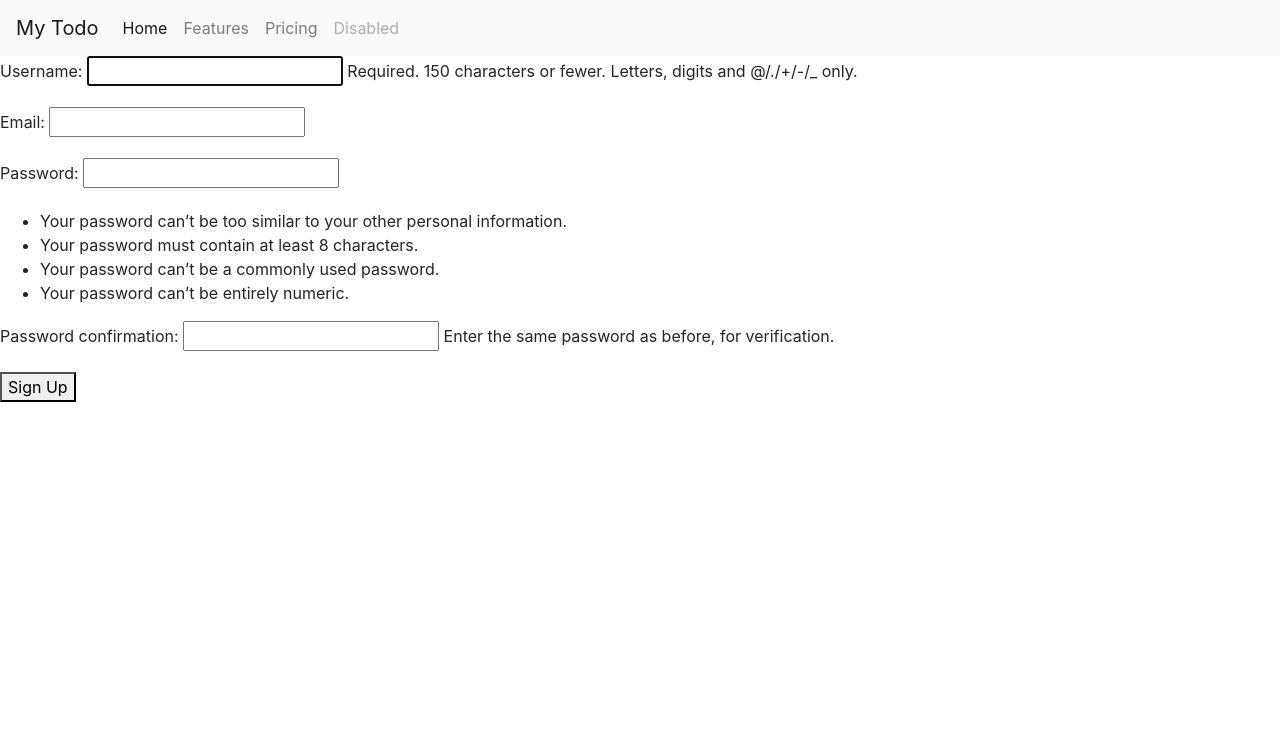
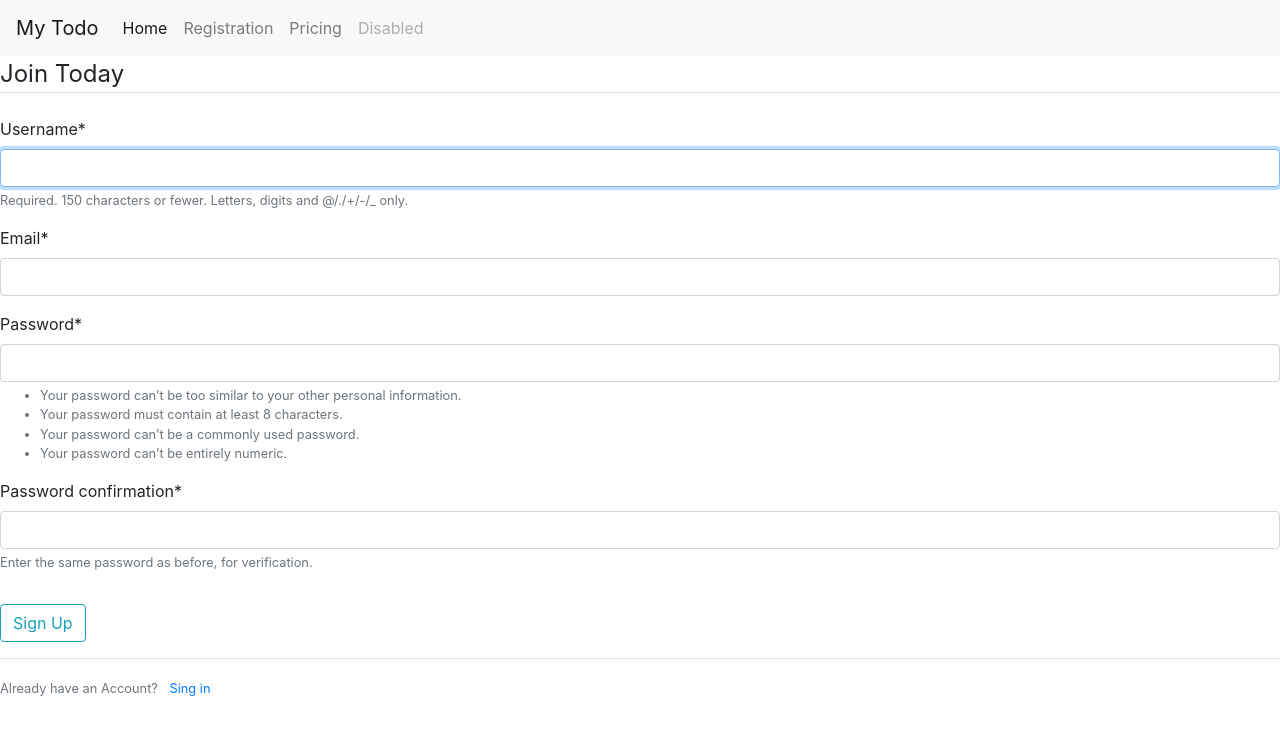
Before and after one commit to RicharSte/i_will_not_forget_about_this_app, a Django app: page /register/ in a window 1280 px wide. Shown: the top 735 px of the page. Run offline with Django 3.2, Linux system fonts and the light colour scheme; some libraries are stand-ins or nearby versions.

Commit message:
Сделал фронт для регистрации

```diff
--- a/protraker/protraker/settings.py
+++ b/protraker/protraker/settings.py
@@ -41,6 +41,7 @@ INSTALLED_APPS = [
 
     'todostuff.apps.TodostuffConfig',
     'users.apps.UsersConfig',
+    'crispy_forms',
 ]
 
 MIDDLEWARE = [
@@ -124,3 +125,5 @@ USE_TZ = True
 STATIC_URL = '/static/'
 
 LOGIN_REDIRECT_URL = 'todo-home'
+
+CRISPY_TEMPLATE_PACK = 'bootstrap4'
--- a/protraker/templates/base.html
+++ b/protraker/templates/base.html
@@ -22,7 +22,7 @@
       <div class="collapse navbar-collapse" id="navbarNavAltMarkup">
         <div class="navbar-nav">
           <a class="nav-item nav-link active" href="#">Home<span class="sr-only">(current)</span></a>
-          <a class="nav-item nav-link" href="#">Features</a>
+          <a class="nav-item nav-link" href="{% url 'register' %}">Registration</a>
           <a class="nav-item nav-link" href="#">Pricing</a>
           <a class="nav-item nav-link disabled" href="#">Disabled</a>
         </div>
@@ -30,7 +30,9 @@
     </nav>
     {% if messages %}
         {% for message in messages %}
-            {{ message }}
+            <div class="alert alert-{{ message.tags }}">
+              {{ message }}
+            </div>
         {% endfor %}
     {% endif %}
     {% block content %}
--- a/protraker/templates/users/register.html
+++ b/protraker/templates/users/register.html
@@ -1,10 +1,21 @@
 {% extends 'base.html' %}
+{% load crispy_forms_tags %}
 {% block content %}
 <div>
     <form method="POST">
         {% csrf_token %}
-        {{ form.as_p }}
-        <button type="submit">Sign Up</button>
+        <fieldset class="form-group">
+            <legend class="border-bottom mb-4">Join Today</legend>
+            {{ form|crispy }}
+        </fieldset>
+        <div class="form-group">
+            <button class="btn btn-outline-info" type="submit">Sign Up</button>
+        </div>
     </form>
+    <div class="border-top pt-3">
+        <small class="text-muted">
+            Already have an Account? <a class="ml-2" href=" {% url 'login' %}">Sing in </a>
+        </small>
+    </div>
 </div>
 {% endblock content %}
```
